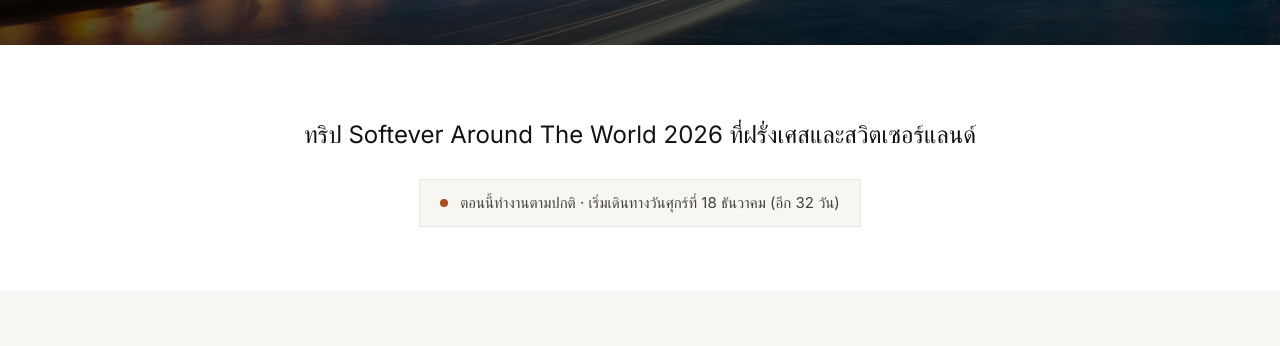
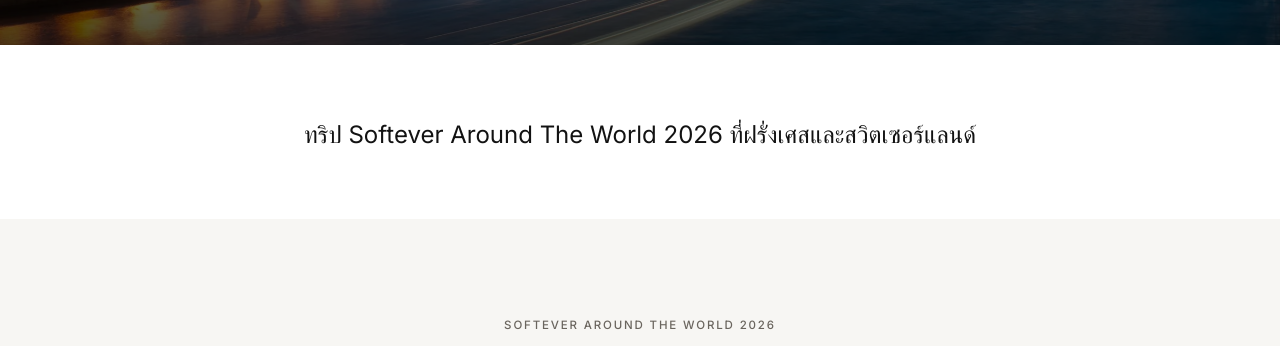
Before and after one commit to koadjaman/SofteverAroundTheWorld, a plain HTML site: page index.html in a window 1280 px wide. Shown: the part 664-1010 px from the top of the page. Drawn offline with nearby package versions, Linux system fonts and the light colour scheme; a web font is replaced by a local one.

Commit message:
Hide pre-trip status line
Co-Authored-By: Claude Fable 5.2 <noreply@anthropic.com>

```diff
--- a/index.html
+++ b/index.html
@@ -106,6 +106,7 @@ body::before{content:"";position:fixed;inset:0 0 auto;height:env(safe-area-inset
 /* intro */
 .note{padding:clamp(44px,5.5vw,72px) 0 clamp(40px,5vw,64px);text-align:center}
 .note p{font:400 clamp(18.5px,2vw,24px)/1.65 var(--thai);max-width:30em;margin:0 auto}
+.now[hidden]{display:none}
 .now{display:inline-flex;align-items:center;gap:12px;margin-top:24px;padding:12px 20px;background:var(--porcelain);border:1px solid var(--line);font:400 15px/1.5 var(--thai);color:var(--ink2);text-align:left}
 .now i{width:8px;height:8px;border-radius:50%;background:var(--accent);flex:none}
 
@@ -571,7 +572,7 @@ footer .credit{margin-top:14px;font:400 12.5px/1.7 var(--sans);color:#a9a49c}
 <section class="note">
  <div class="wrap">
   <p>ทริป Softever Around The World 2026 ที่ฝรั่งเศสและสวิตเซอร์แลนด์</p>
-  <div class="now" role="status"><i aria-hidden="true"></i><span id="now">—</span></div>
+  <div class="now" role="status" hidden><i aria-hidden="true"></i><span id="now">—</span></div>
  </div>
 </section>
 
@@ -957,10 +958,10 @@ function initMaps(){
 function status(){
  const t=bkkToday(),k=keyOf(t),start=new Date(2026,11,18),back=new Date(2027,0,4);
  let s;
- if(t<start){const n=Math.round((start-t)/864e5);s=`ตอนนี้ทำงานตามปกติ · เริ่มเดินทางวันศุกร์ที่ 18 ธันวาคม (อีก ${n} วัน)`;}
+ if(t<start){$("#now").parentNode.hidden=true;return;}
  else if(t<back){const D=DAY[k];s="กำลังเดินทาง · "+(D&&D.th.length?`วันนี้ติดต่อได้ ${win(D.th)} เวลาไทย`:"วันนี้ไม่ได้เช็คข้อความ")+" · กลับวันจันทร์ที่ 4 ม.ค.";}
  else s="กลับมาทำงานตามปกติแล้ว";
- $("#now").textContent=s;
+ $("#now").textContent=s;$("#now").parentNode.hidden=false;
 }
 const fmt=tz=>new Intl.DateTimeFormat("en-GB",{timeZone:tz,hour:"2-digit",minute:"2-digit",hour12:false}).format(new Date());
 function tick(){$("#tBkk").textContent=fmt("Asia/Bangkok");$("#tEu").textContent=fmt("Europe/Paris");}
```
